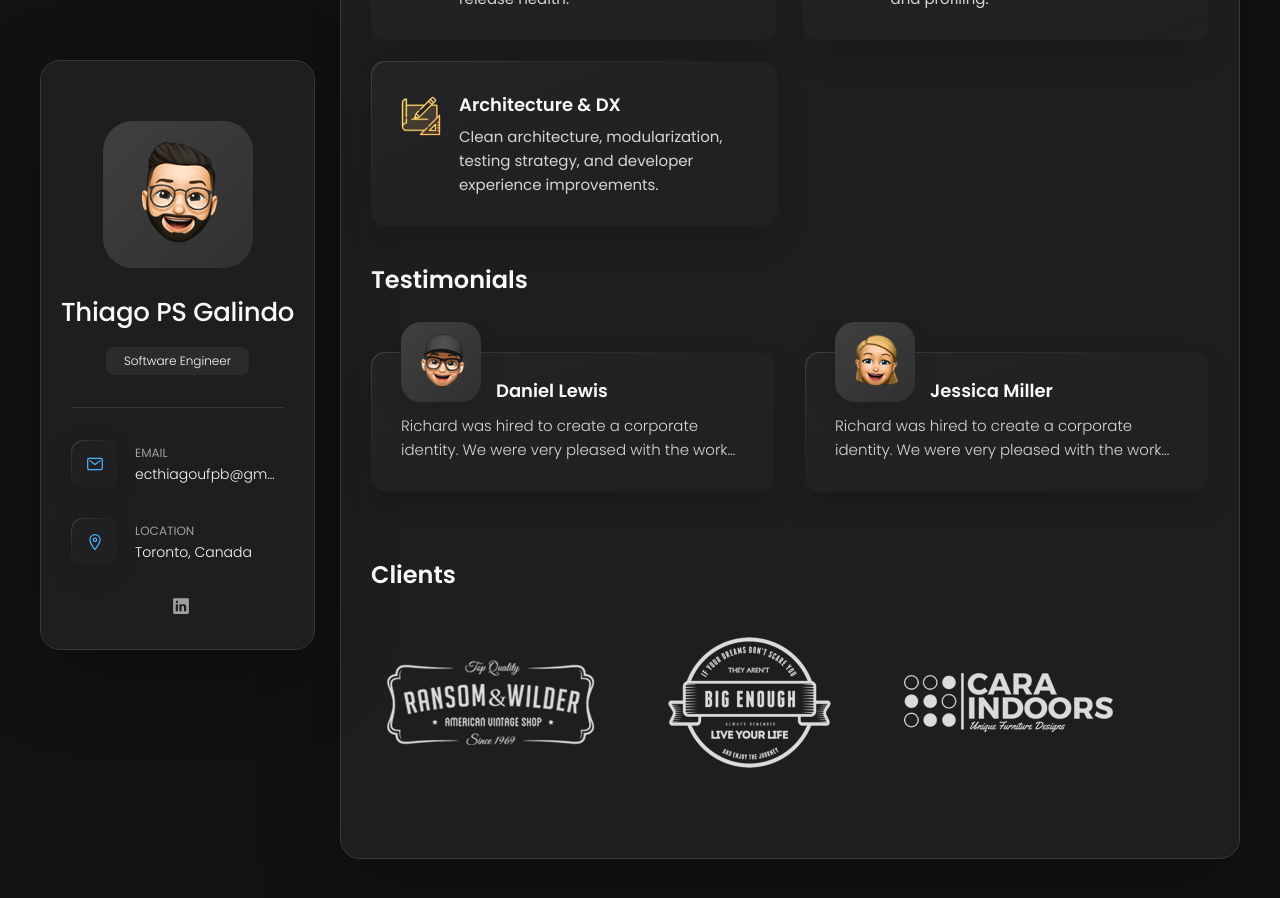
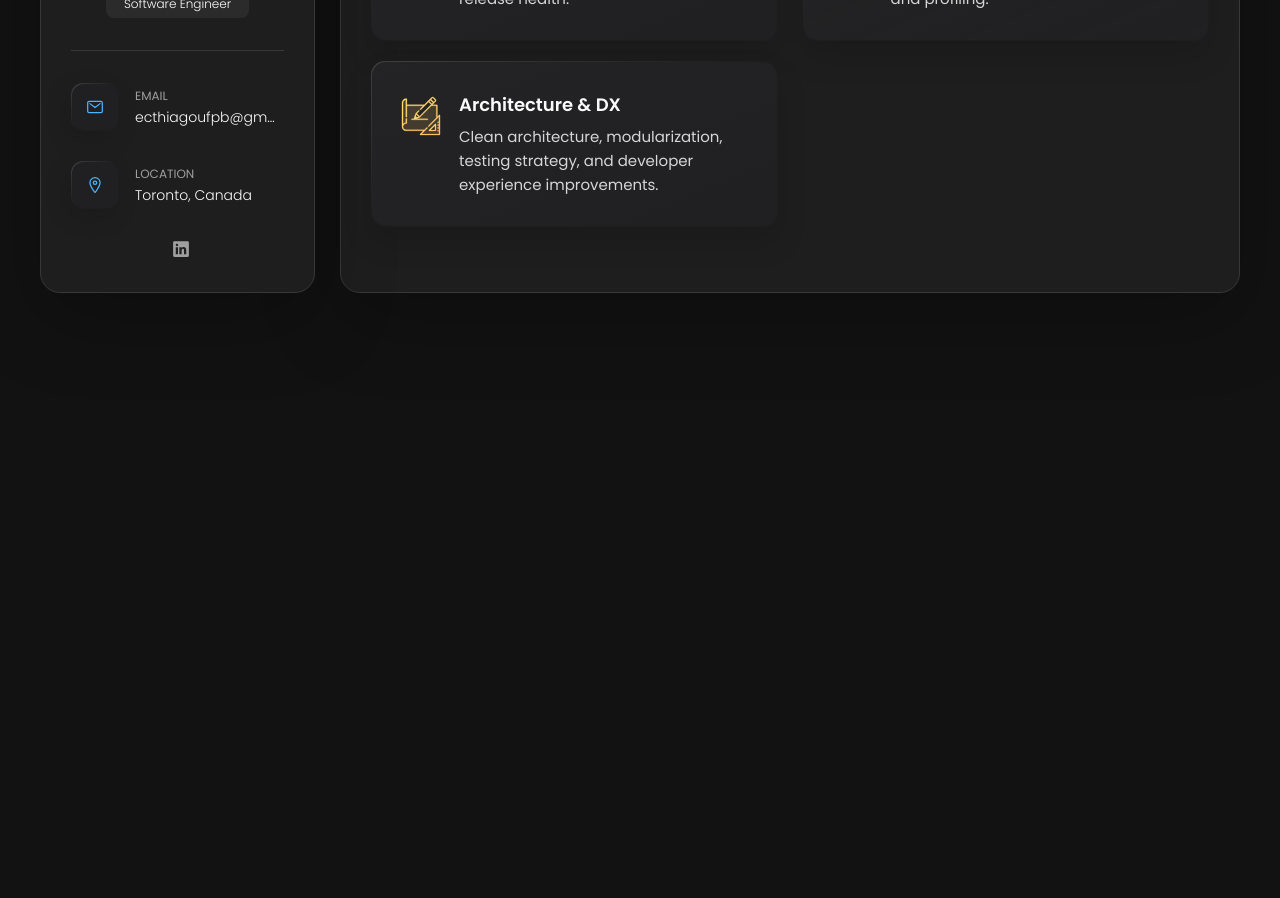
Before and after one commit to thiago01011/thiago01011.github.io, a Jekyll site: the page built from index.html, in a window 1280 px wide and 900 px high, scrolled down 495 px. Built offline with Jekyll 4.4.1, drawn with Linux system fonts in a browser that asks for light colours; after the commit the page ends 900 px from its top, so only the background shows below that.

Commit message:
✁ Removing sections from about.

```diff
--- a/_includes/about.html
+++ b/_includes/about.html
@@ -23,63 +23,6 @@
       {% endfor %}
     </ul>
   </section>
-  <section class="testimonials">
-  <h3 class="h3 testimonials-title">Testimonials</h3>
-  <ul class="testimonials-list has-scrollbar">
-    <li class="testimonials-item">
-      <div class="content-card" data-testimonials-item>
-        <figure class="testimonials-avatar-box">
-          <img src="/assets/images/avatar-1.png" alt="Daniel lewis" width="60" data-testimonials-avatar>
-        </figure>
-        <h4 class="h4 testimonials-item-title" data-testimonials-title>Daniel lewis</h4>
-        <div class="testimonials-text" data-testimonials-text>
-          <p>Richard was hired to create a corporate identity. We were very pleased with the work done...</p>
-        </div>
-      </div>
-    </li>
-    <li class="testimonials-item">
-      <div class="content-card" data-testimonials-item>
-        <figure class="testimonials-avatar-box">
-          <img src="/assets/images/avatar-2.png" alt="Jessica miller" width="60" data-testimonials-avatar>
-        </figure>
-        <h4 class="h4 testimonials-item-title" data-testimonials-title>Jessica miller</h4>
-        <div class="testimonials-text" data-testimonials-text>
-          <p>Richard was hired to create a corporate identity. We were very pleased with the work done...</p>
-        </div>
-      </div>
-    </li>
-  </ul>
-  </section>
 
-  <div class="modal-container" data-modal-container>
-  <div class="overlay" data-overlay></div>
-  <section class="testimonials-modal">
-    <button class="modal-close-btn" data-modal-close-btn>
-      <ion-icon name="close-outline"></ion-icon>
-    </button>
-    <div class="modal-img-wrapper">
-      <figure class="modal-avatar-box">
-        <img src="/assets/images/avatar-1.png" alt="Daniel lewis" width="80" data-modal-img>
-      </figure>
-      <img src="/assets/images/icon-quote.svg" alt="quote icon">
-    </div>
-    <div class="modal-content">
-      <h4 class="h3 modal-title" data-modal-title>Daniel lewis</h4>
-      <time datetime="2021-06-14">14 June, 2021</time>
-      <div data-modal-text>
-        <p>Richard was hired to create a corporate identity. We were very pleased with the work done...</p>
-      </div>
-    </div>
-  </section>
-  </div>
-
-  <section class="clients">
-  <h3 class="h3 clients-title">Clients</h3>
-  <ul class="clients-list has-scrollbar">
-    <li class="clients-item"><a href="#"><img src="/assets/images/logo-1-color.png" alt="client logo"></a></li>
-    <li class="clients-item"><a href="#"><img src="/assets/images/logo-2-color.png" alt="client logo"></a></li>
-    <li class="clients-item"><a href="#"><img src="/assets/images/logo-3-color.png" alt="client logo"></a></li>
-  </ul>
-  </section>
 
 </article>
```
